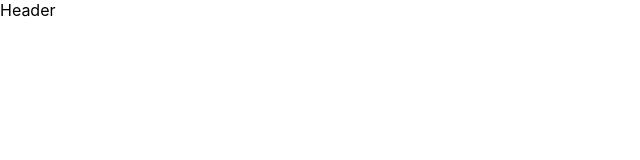
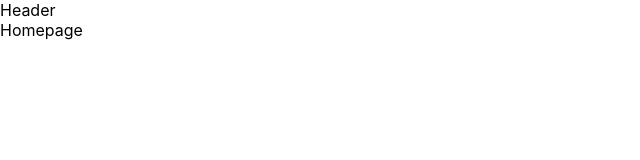
Before and after one commit to s1ddy/CryptoTracker-Website, a React (Create React App) app in the folder crypto-tracker/: page / in a window 1280 px wide. Shown: the top 160 px of the page, without its empty margins (0-640 px from the left). Built offline with nearby package versions, Linux system fonts and the light colour scheme.

Commit message:
Fixed visibily for coinPage and Homepage

```diff
--- a/crypto-tracker/src/App.js
+++ b/crypto-tracker/src/App.js
@@ -22,8 +22,8 @@ function App() {
       <div className="classes.App">
         <Header />
         <Routes>
-          <Route  path="/" component={<Homepage />}  />
-          <Route exact path="/coin/:id" component={<CoinPage />} />
+          <Route exact path="/" element={<Homepage />} />
+          <Route exact path="/coin/:id" element={<CoinPage />} />
         </Routes>
       </div>
     </BrowserRouter>
```
